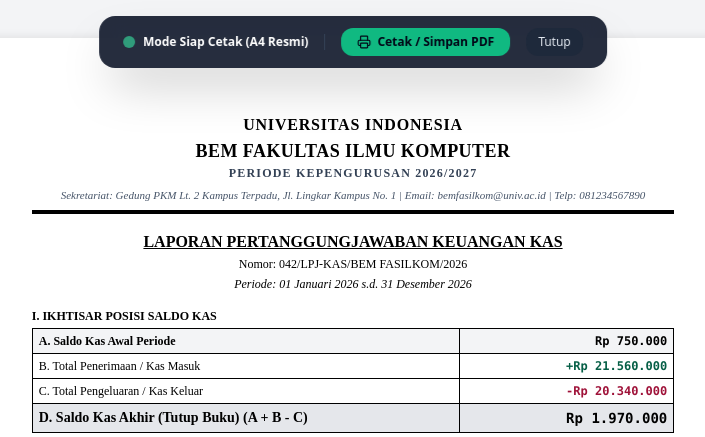
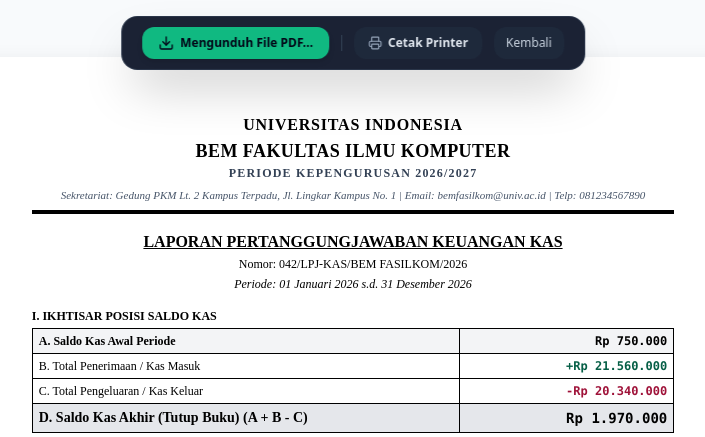
Before and after one commit to gitaxxxxxxxx/ANGGITAONLY, a Django app: page /rekapitulasi/lpj/?download=pdf in a window 1280 px wide. Shown: the top 437 px of the page, without its empty margins (287-992 px from the left). Run offline with Django 5.2, Linux system fonts and the light colour scheme; data comes from the database, SQL or seed files in the repository; both versions use the stored data as it was after the commit; some libraries are stand-ins or nearby versions.

Commit message:
feat: tambahkan fitur download langsung file PDF (.pdf) untuk laporan kas dan LPJ

```diff
--- a/templates/base.html
+++ b/templates/base.html
@@ -236,9 +236,9 @@
                         <i data-lucide="plus-circle" class="w-4 h-4 mr-1.5"></i>
                         <span>Catat Transaksi</span>
                     </button>
-                    <a href="{% url 'cetak_lpj' %}" target="_blank" class="inline-flex items-center px-3 py-2 bg-slate-100 hover:bg-slate-200 text-slate-700 rounded-xl text-xs md:text-sm font-medium transition-colors">
-                        <i data-lucide="printer" class="w-4 h-4 mr-1.5 text-slate-500"></i>
-                        <span class="hidden sm:inline">Cetak LPJ</span>
+                    <a href="{% url 'cetak_lpj' %}?download=pdf" target="_blank" class="inline-flex items-center px-3 py-2 bg-slate-100 hover:bg-slate-200 text-slate-700 rounded-xl text-xs md:text-sm font-medium transition-colors">
+                        <i data-lucide="file-down" class="w-4 h-4 mr-1.5 text-slate-500"></i>
+                        <span class="hidden sm:inline">Download LPJ (PDF)</span>
                     </a>
                     {% else %}
                     <!-- Member Action Button -->
--- a/templates/kas_app/cetak_lpj.html
+++ b/templates/kas_app/cetak_lpj.html
@@ -5,21 +5,25 @@
     <meta charset="UTF-8">
     <meta name="viewport" content="width=device-width, initial-scale=1.0">
     <title>LPJ Kas Keuangan - {{ profil.nama_organisasi }}</title>
+    <!-- Tailwind CSS CDN -->
     <script src="https://cdn.tailwindcss.com"></script>
     <script src="https://unpkg.com/lucide@latest"></script>
+    <!-- HTML2PDF.js Library for Direct .pdf Download -->
+    <script src="https://cdnjs.cloudflare.com/ajax/libs/html2pdf.js/0.10.1/html2pdf.bundle.min.js"></script>
     <style>
         body {
             font-family: 'Times New Roman', Times, serif;
             color: #000;
-            background-color: #f3f4f6;
+            background-color: #f8fafc;
         }
         .page {
             width: 210mm;
             min-height: 297mm;
-            padding: 20mm;
-            margin: 10mm auto;
+            padding: 15mm 20mm;
+            margin: 15mm auto;
             background: white;
-            box-shadow: 0 0 10px rgba(0, 0, 0, 0.1);
+            box-shadow: 0 4px 20px rgba(0, 0, 0, 0.08);
+            border-radius: 4px;
         }
         .kop-line {
             border-top: 3px solid #000;
@@ -44,6 +48,7 @@
                 margin: 0;
                 padding: 10mm 15mm;
                 box-shadow: none;
+                border-radius: 0;
             }
             .no-print {
                 display: none !important;
@@ -58,22 +63,29 @@
 <body class="text-sm">
 
     <!-- Floating Top Control Bar (Screen only) -->
-    <div class="fixed top-4 left-1/2 -translate-x-1/2 bg-slate-900/90 backdrop-blur-md text-white px-6 py-3 rounded-2xl shadow-2xl flex items-center space-x-4 no-print z-50 font-sans">
-        <div class="flex items-center space-x-2">
-            <span class="w-3 h-3 rounded-full bg-emerald-400 animate-pulse"></span>
-            <span class="text-xs font-semibold">Mode Siap Cetak (A4 Resmi)</span>
-        </div>
+    <div class="fixed top-4 left-1/2 -translate-x-1/2 bg-slate-900/95 backdrop-blur-md text-white px-5 py-2.5 rounded-2xl shadow-2xl flex items-center space-x-3 no-print z-50 font-sans border border-slate-700/60">
+        <!-- Direct PDF Download Button -->
+        <button onclick="downloadPDF()" id="btnDownloadPDF" class="px-4 py-2 bg-emerald-500 hover:bg-emerald-400 text-slate-950 font-bold text-xs rounded-xl flex items-center transition-all shadow-md">
+            <i data-lucide="download" class="w-4 h-4 mr-1.5 text-slate-950"></i>
+            <span id="btnText">Download File PDF (.pdf)</span>
+        </button>
+
         <div class="h-4 w-px bg-slate-700"></div>
-        <button onclick="window.print()" class="px-4 py-1.5 bg-emerald-500 hover:bg-emerald-600 text-slate-950 font-bold text-xs rounded-xl flex items-center transition-colors">
-            <i data-lucide="printer" class="w-3.5 h-3.5 mr-1.5"></i> Cetak / Simpan PDF
+
+        <!-- Print Dialog Button -->
+        <button onclick="window.print()" class="px-3.5 py-2 bg-slate-800 hover:bg-slate-700 text-slate-200 text-xs font-semibold rounded-xl flex items-center transition-colors">
+            <i data-lucide="printer" class="w-3.5 h-3.5 mr-1.5 text-slate-400"></i>
+            <span>Cetak Printer</span>
         </button>
-        <button onclick="window.close()" class="px-3 py-1.5 bg-slate-800 hover:bg-slate-700 text-slate-200 text-xs rounded-xl transition-colors">
-            Tutup
+
+        <!-- Close / Back Button -->
+        <button onclick="window.history.back()" class="px-3 py-2 bg-slate-800 hover:bg-slate-700 text-slate-300 text-xs rounded-xl transition-colors">
+            Kembali
         </button>
     </div>
 
-    <!-- Printable A4 Paper Document -->
-    <div class="page">
+    <!-- Printable & Exportable A4 Paper Document -->
+    <div class="page" id="printableArea">
         <!-- KOP SURAT RESMI ORMAWA -->
         <div class="text-center relative">
             <h3 class="text-base font-bold uppercase tracking-wider">{{ profil.nama_institusi }}</h3>
@@ -236,6 +248,45 @@
 
     <script>
         lucide.createIcons();
+
+        function downloadPDF() {
+            const btn = document.getElementById('btnDownloadPDF');
+            const btnText = document.getElementById('btnText');
+            const originalText = btnText.innerText;
+
+            btnText.innerText = 'Mengunduh File PDF...';
+            btn.disabled = true;
+
+            const element = document.getElementById('printableArea');
+            const opt = {
+                margin:       [8, 8, 8, 8],
+                filename:     'Laporan_LPJ_Kas_{{ profil.singkatan }}_{{ tahun }}.pdf',
+                image:        { type: 'jpeg', quality: 0.98 },
+                html2canvas:  { scale: 2, useCORS: true, logging: false },
+                jsPDF:        { unit: 'mm', format: 'a4', orientation: 'portrait' }
+            };
+
+            html2pdf().set(opt).from(element).save().then(() => {
+                btnText.innerText = 'Download Berhasil! (Unduh Lagi)';
+                btn.disabled = false;
+                setTimeout(() => {
+                    btnText.innerText = originalText;
+                }, 3000);
+            }).catch((err) => {
+                console.error(err);
+                btnText.innerText = originalText;
+                btn.disabled = false;
+                window.print();
+            });
+        }
+
+        // Auto download if URL parameter ?download=pdf or ?auto=pdf is set
+        window.addEventListener('DOMContentLoaded', () => {
+            const urlParams = new URLSearchParams(window.location.search);
+            if (urlParams.get('download') === 'pdf' || urlParams.get('auto') === 'pdf') {
+                setTimeout(downloadPDF, 800);
+            }
+        });
     </script>
 </body>
 </html>
--- a/templates/kas_app/rekapitulasi.html
+++ b/templates/kas_app/rekapitulasi.html
@@ -29,11 +29,11 @@
                     {% endfor %}
                 </select>
             </form>
+            <a href="{% url 'cetak_lpj' %}?tahun={{ tahun }}&download=pdf" target="_blank" class="px-4 py-2 bg-emerald-500 hover:bg-emerald-400 text-slate-900 rounded-xl text-xs font-bold flex items-center transition-colors shadow-md">
+                <i data-lucide="file-down" class="w-4 h-4 mr-1.5 text-slate-900"></i> Download PDF
+            </a>
             <a href="{% url 'rekap_bulanan_export_csv' %}?tahun={{ tahun }}" class="px-3.5 py-2 bg-white/15 hover:bg-white/25 text-white rounded-xl text-xs font-semibold flex items-center transition-colors border border-white/20">
                 <i data-lucide="file-spreadsheet" class="w-4 h-4 mr-1.5 text-emerald-300"></i> Unduh CSV
-            </a>
-            <a href="{% url 'cetak_lpj' %}?tahun={{ tahun }}" target="_blank" class="px-4 py-2 bg-emerald-500 hover:bg-emerald-400 text-slate-900 rounded-xl text-xs font-bold flex items-center transition-colors shadow-md">
-                <i data-lucide="printer" class="w-4 h-4 mr-1.5 text-slate-900"></i> Cetak LPJ Resmi
             </a>
         </div>
     </div>
--- a/templates/kas_app/transaksi_list.html
+++ b/templates/kas_app/transaksi_list.html
@@ -85,6 +85,9 @@
                     <i data-lucide="rotate-ccw" class="w-3.5 h-3.5 mr-1"></i> Reset Filter
                 </a>
                 {% endif %}
+                <a href="{% url 'cetak_lpj' %}?download=pdf" target="_blank" class="px-3 py-1.5 rounded-lg bg-emerald-50 hover:bg-emerald-100 text-emerald-800 border border-emerald-200 font-semibold flex items-center text-xs transition-colors">
+                    <i data-lucide="file-down" class="w-3.5 h-3.5 mr-1 text-emerald-700"></i> Download PDF
+                </a>
                 <a href="{% url 'transaksi_export_csv' %}" class="px-3 py-1.5 rounded-lg border border-slate-200 text-slate-700 hover:bg-slate-50 font-medium flex items-center text-xs">
                     <i data-lucide="file-spreadsheet" class="w-3.5 h-3.5 mr-1 text-emerald-600"></i> Ekspor CSV
                 </a>
```
Also changed, not shown: db.sqlite3.
